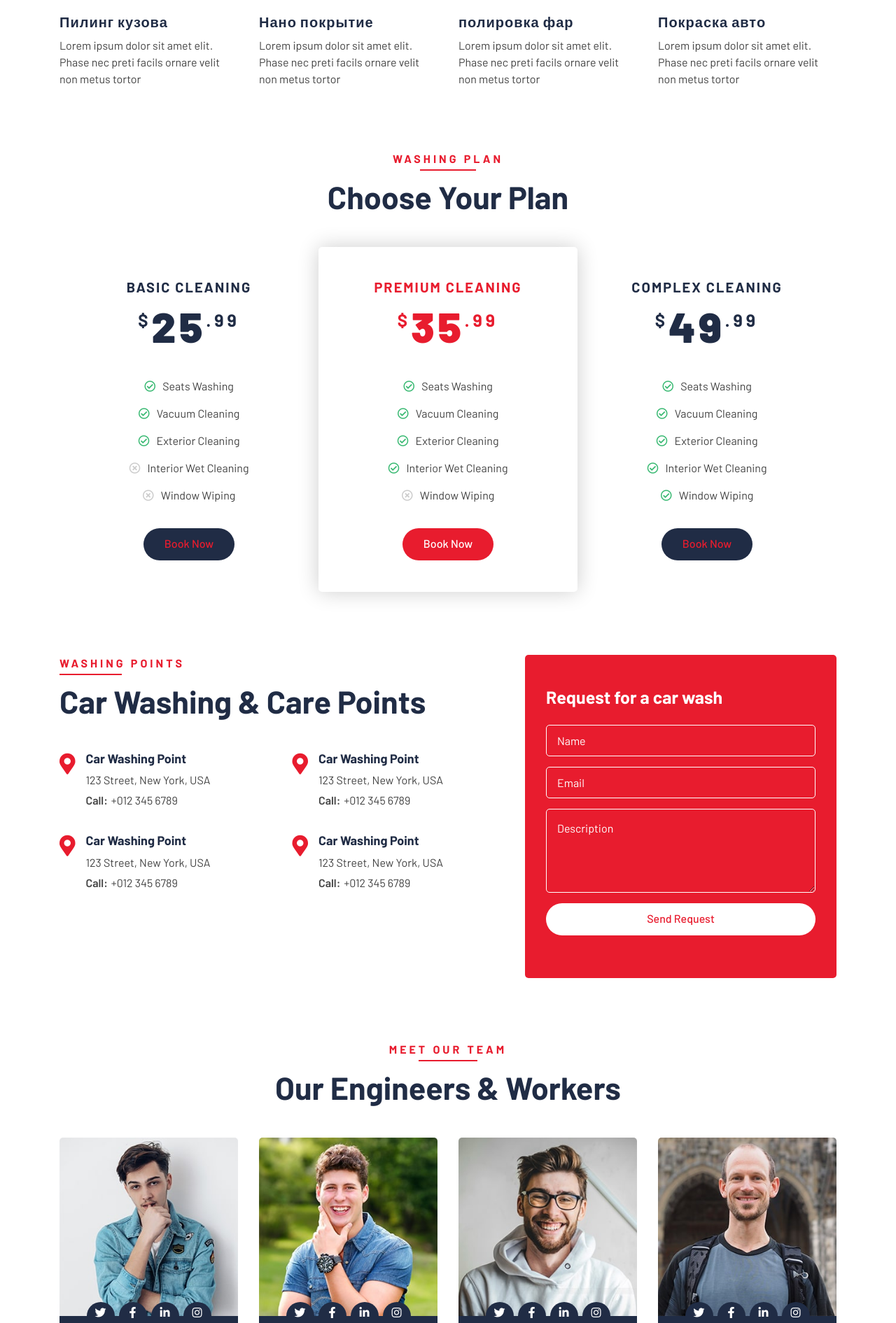
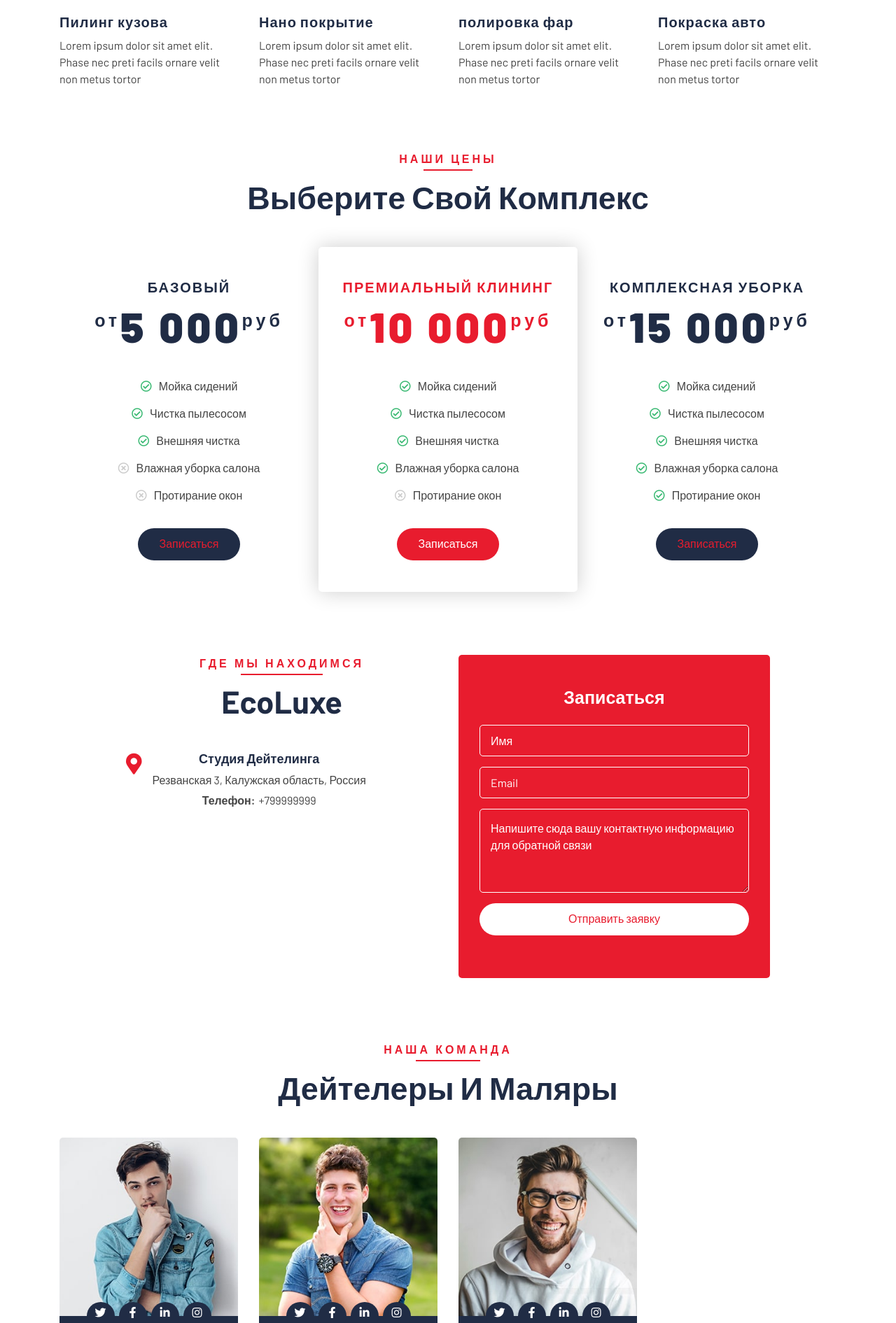
Before and after one commit to Nexim91/detaling, a Django app: page / in a window 1280 px wide. Shown: the part 2246-4137 px from the top of the page at 70% size. Run offline with Django 5.2, Linux system fonts and the light colour scheme; some libraries are stand-ins or nearby versions.

Commit message:
Адаптирован шаблон index.html под проект АвтоЛюкс

```diff
--- a/templates/index.html
+++ b/templates/index.html
@@ -143,10 +143,10 @@
                             <img src="{% static 'img/carousel-2.jpg' %}" alt="Carousel 2">
                         </div>
                         <div class="carousel-text">
-                            <h3>Washing & Detailing</h3>
-                            <h1>Quality service for you</h1>
+                            <h3>Мойка и Дейтелинг</h3>
+                            <h1>Качество на первом месте</h1>
                             <p>
-                                Morbi sagittis turpis id suscipit feugiat. Suspendisse eu augue urna. Morbi sagittis orci sodales
+                               Что то тут писать надо
                             </p>
                             <a class="btn btn-custom" href="">Explore More</a>
                         </div>
@@ -156,10 +156,10 @@
                             <img src="{% static 'img/carousel-3.jpg' %}" alt="Carousel 3">
                         </div>
                         <div class="carousel-text">
-                            <h3>Washing & Detailing</h3>
-                            <h1>Exterior & Interior Washing</h1>
+                            <h3>мойка и Дейтелинг</h3>
+                            <h1>чистота и порядок</h1>
                             <p>
-                                Sed ultrices, est eget feugiat accumsan, dui nibh egestas tortor, ut rhoncus nibh ligula euismod quam
+                                уборочка на 5+
                             </p>
                             <a class="btn btn-custom" href="">Explore More</a>
                         </div>
@@ -280,67 +280,67 @@
         <div class="price">
             <div class="container">
                 <div class="section-header text-center">
-                    <p>Washing Plan</p>
-                    <h2>Choose Your Plan</h2>
+                    <p>Наши Цены</p>
+                    <h2>Выберите свой комплекс</h2>
                 </div>
                 <div class="row">
                     <div class="col-md-4">
                         <div class="price-item">
                             <div class="price-header">
-                                <h3>Basic Cleaning</h3>
-                                <h2><span>$</span><strong>25</strong><span>.99</span></h2>
+                                <h3>Базовый</h3>
+                                <h2><span>от</span><strong>5 000</strong><span>руб</span></h2>
                             </div>
                             <div class="price-body">
                                 <ul>
-                                    <li><i class="far fa-check-circle"></i>Seats Washing</li>
-                                    <li><i class="far fa-check-circle"></i>Vacuum Cleaning</li>
-                                    <li><i class="far fa-check-circle"></i>Exterior Cleaning</li>
-                                    <li><i class="far fa-times-circle"></i>Interior Wet Cleaning</li>
-                                    <li><i class="far fa-times-circle"></i>Window Wiping</li>
+                                    <li><i class="far fa-check-circle"></i>Мойка сидений</li>
+                                    <li><i class="far fa-check-circle"></i>Чистка пылесосом</li>
+                                    <li><i class="far fa-check-circle"></i>Внешняя чистка</li>
+                                    <li><i class="far fa-times-circle"></i>Влажная уборка салона</li>
+                                    <li><i class="far fa-times-circle"></i>Протирание окон</li>
                                 </ul>
                             </div>
                             <div class="price-footer">
-                                <a class="btn btn-custom" href="">Book Now</a>
+                                <a class="btn btn-custom" href="">Записаться</a>
                             </div>
                         </div>
                     </div>
                     <div class="col-md-4">
                         <div class="price-item featured-item">
                             <div class="price-header">
-                                <h3>Premium Cleaning</h3>
-                                <h2><span>$</span><strong>35</strong><span>.99</span></h2>
+                                <h3>Премиальный клининг</h3>
+                                <h2><span>от</span><strong>10 000</strong><span>руб</span></h2>
                             </div>
                             <div class="price-body">
                                 <ul>
-                                    <li><i class="far fa-check-circle"></i>Seats Washing</li>
-                                    <li><i class="far fa-check-circle"></i>Vacuum Cleaning</li>
-                                    <li><i class="far fa-check-circle"></i>Exterior Cleaning</li>
-                                    <li><i class="far fa-check-circle"></i>Interior Wet Cleaning</li>
-                                    <li><i class="far fa-times-circle"></i>Window Wiping</li>
+                                    <li><i class="far fa-check-circle"></i>Мойка сидений</li>
+                                    <li><i class="far fa-check-circle"></i>Чистка пылесосом</li>
+                                    <li><i class="far fa-check-circle"></i>Внешняя чистка</li>
+                                    <li><i class="far fa-check-circle"></i>Влажная уборка салона</li>
+                                    <li><i class="far fa-times-circle"></i>Протирание окон</li>
                                 </ul>
                             </div>
                             <div class="price-footer">
-                                <a class="btn btn-custom" href="">Book Now</a>
+                                <a class="btn btn-custom" href="">Записаться</a>
                             </div>
                         </div>
                     </div>
                     <div class="col-md-4">
                         <div class="price-item">
                             <div class="price-header">
-                                <h3>Complex Cleaning</h3>
-                                <h2><span>$</span><strong>49</strong><span>.99</span></h2>
+                                <h3>Комплексная уборка</h3>
+                                <h2><span>от</span><strong>15 000</strong><span>руб</span></h2>
                             </div>
                             <div class="price-body">
                                 <ul>
-                                    <li><i class="far fa-check-circle"></i>Seats Washing</li>
-                                    <li><i class="far fa-check-circle"></i>Vacuum Cleaning</li>
-                                    <li><i class="far fa-check-circle"></i>Exterior Cleaning</li>
-                                    <li><i class="far fa-check-circle"></i>Interior Wet Cleaning</li>
-                                    <li><i class="far fa-check-circle"></i>Window Wiping</li>
+                                    <li><i class="far fa-check-circle"></i>Мойка сидений</li>
+                                    <li><i class="far fa-check-circle"></i>Чистка пылесосом</li>
+                                    <li><i class="far fa-check-circle"></i>Внешняя чистка</li>
+                                    <li><i class="far fa-check-circle"></i>Влажная уборка салона</li>
+                                    <li><i class="far fa-check-circle"></i>Протирание окон</li>
                                 </ul>
                             </div>
                             <div class="price-footer">
-                                <a class="btn btn-custom" href="">Book Now</a>
+                                <a class="btn btn-custom" href="">Записаться</a>
                             </div>
                         </div>
                     </div>
@@ -353,70 +353,39 @@
 <!-- Location Start -->
 <div class="location">
     <div class="container">
-                <div class="row">
-                    <div class="col-lg-7">
-                        <div class="section-header text-left">
-                            <p>Washing Points</p>
-                            <h2>Car Washing & Care Points</h2>
+        <div class="row justify-content-center"> <!-- Центрируем строку -->
+            <!-- Левая колонка (информация) -->
+            <div class="col-lg-5 mb-4 mb-lg-0"> <!-- Уменьшил ширину и добавил отступ -->
+                <div class="section-header text-center"> <!-- Центрируем заголовок -->
+                    <p>Где мы находимся</p>
+                    <h2>EcoLuxe</h2>
                 </div>
-                        <div class="row">
-                            <div class="col-md-6">
-                                <div class="location-item">
+                <div class="location-item text-center"> <!-- Центрируем блок -->
                     <i class="fa fa-map-marker-alt"></i>
                     <div class="location-text">
-                                        <h3>Car Washing Point</h3>
-                                        <p>123 Street, New York, USA</p>
-                                        <p><strong>Call:</strong>+012 345 6789</p>
+                        <h3>Студия Дейтелинга</h3>
+                        <p>Резванская 3, Калужская область, Россия</p>
+                        <p><strong>Телефон:</strong>+799999999</p>
                     </div>
                 </div>
             </div>
-                            <div class="col-md-6">
-                                <div class="location-item">
-                                    <i class="fa fa-map-marker-alt"></i>
-                                    <div class="location-text">
-                                        <h3>Car Washing Point</h3>
-                                        <p>123 Street, New York, USA</p>
-                                        <p><strong>Call:</strong>+012 345 6789</p>
-                                    </div>
-                                </div>
-                            </div>
-                            <div class="col-md-6">
-                                <div class="location-item">
-                                    <i class="fa fa-map-marker-alt"></i>
-                                    <div class="location-text">
-                                        <h3>Car Washing Point</h3>
-                                        <p>123 Street, New York, USA</p>
-                                        <p><strong>Call:</strong>+012 345 6789</p>
-                                    </div>
-                                </div>
-                            </div>
-                            <div class="col-md-6">
-                                <div class="location-item">
-                                    <i class="fa fa-map-marker-alt"></i>
-                                    <div class="location-text">
-                                        <h3>Car Washing Point</h3>
-                                        <p>123 Street, New York, USA</p>
-                                        <p><strong>Call:</strong>+012 345 6789</p>
-                                    </div>
-                                </div>
-                            </div>
-                        </div>
-                    </div>
-                    <div class="col-lg-5">
+
+            <!-- Правая колонка (форма) -->
+            <div class="col-lg-5"> <!-- Такая же ширина как у левой -->
                 <div class="location-form">
-                            <h3>Request for a car wash</h3>
+                    <h3 class="text-center">Записаться</h3> <!-- Центрируем заголовок -->
                     <form>
                         <div class="control-group">
-                                    <input type="text" class="form-control" placeholder="Name" required="required" />
+                            <input type="text" class="form-control" placeholder="Имя" required="required" />
                         </div>
                         <div class="control-group">
                             <input type="email" class="form-control" placeholder="Email" required="required" />
                         </div>
                         <div class="control-group">
-                                    <textarea class="form-control" placeholder="Description" required="required"></textarea>
+                            <textarea class="form-control" placeholder="Напишите сюда вашу контактную информацию для обратной связи" required="required"></textarea>
                         </div>
-                                <div>
-                                    <button class="btn btn-custom" type="submit">Send Request</button>
+                        <div class="text-center"> <!-- Центрируем кнопку -->
+                            <button class="btn btn-custom" type="submit">Отправить заявку</button>
                         </div>
                     </form>
                 </div>
@@ -431,8 +400,8 @@
         <div class="team">
             <div class="container">
                 <div class="section-header text-center">
-                    <p>Meet Our Team</p>
-                    <h2>Our Engineers & Workers</h2>
+                    <p>Наша команда</p>
+                    <h2>Дейтелеры и Маляры</h2>
                 </div>
                 <div class="row">
                     <div class="col-lg-3 col-md-6">
@@ -441,8 +410,8 @@
                                     <img src="{% static 'img/team-1.jpg' %}" alt="Team Image">
                             </div>
                             <div class="team-text">
-                                <h2>Donald John</h2>
-                                <p>Engineer</p>
+                                <h2>Рузанов Юрий</h2>
+                                <p>Дейтлер</p>
                                 <div class="team-social">
                                     <a href=""><i class="fab fa-twitter"></i></a>
                                     <a href=""><i class="fab fa-facebook-f"></i></a>
@@ -458,8 +427,8 @@
                                 <img src="{% static 'img/team-2.jpg' %}" alt="Team Image">
                             </div>
                             <div class="team-text">
-                                <h2>Adam Phillips</h2>
-                                <p>Engineer</p>
+                                <h2>Алексей Кобейкин</h2>
+                                <p>Автомаляр</p>
                                 <div class="team-social">
                                     <a href=""><i class="fab fa-twitter"></i></a>
                                     <a href=""><i class="fab fa-facebook-f"></i></a>
@@ -475,25 +444,8 @@
                                 <img src="{% static 'img/team-3.jpg' %}" alt="Team Image">
                             </div>
                             <div class="team-text">
-                                <h2>Thomas Olsen</h2>
-                                <p>Worker</p>
-                                <div class="team-social">
-                                    <a href=""><i class="fab fa-twitter"></i></a>
-                                    <a href=""><i class="fab fa-facebook-f"></i></a>
-                                    <a href=""><i class="fab fa-linkedin-in"></i></a>
-                                    <a href=""><i class="fab fa-instagram"></i></a>
-                                </div>
-                            </div>
-                        </div>
-                    </div>
-                    <div class="col-lg-3 col-md-6">
-                        <div class="team-item">
-                            <div class="team-img">
-                                <img src="{% static 'img/team-4.jpg' %}" alt="Team Image">
-                            </div>
-                            <div class="team-text">
-                                <h2>James Alien</h2>
-                                <p>Worker</p>
+                                <h2>Михаил Ручкин</h2>
+                                <p>Автомаляр</p>
                                 <div class="team-social">
                                     <a href=""><i class="fab fa-twitter"></i></a>
                                     <a href=""><i class="fab fa-facebook-f"></i></a>
@@ -514,46 +466,46 @@
             <div class="container">
                 <div class="section-header text-center">
                     <p>Отзывы клиентов</p>
-                    <h2>What our clients say</h2>
+                    <h2>Что о нас говорят</h2>
                 </div>
                 <div class="owl-carousel testimonials-carousel">
                     <div class="testimonial-item">
                         <img src="{% static 'img/testimonial-1.jpg' %}" alt="Testimonial Image">
                         <div class="testimonial-text">
-                            <h3>Client Name</h3>
-                            <h4>Profession</h4>
+                            <h3>Виктор Палыч</h3>
+                            <h4>директор</h4>
                             <p>
-                                Lorem ipsum dolor sit amet elit. Phasel preti mi facilis ornare velit non vulputa. Aliqu metus tortor auctor gravid
+                                Я в шоке как чисто!
                             </p>
                         </div>
                     </div>
                     <div class="testimonial-item">
                         <img src="{% static 'img/testimonial-2.jpg' %}" alt="Testimonial Image">
                         <div class="testimonial-text">
-                            <h3>Client Name</h3>
-                            <h4>Profession</h4>
+                            <h3>Оля Ватрушкина</h3>
+                            <h4>автолюбитель</h4>
                             <p>
-                                Lorem ipsum dolor sit amet elit. Phasel preti mi facilis ornare velit non vulputa. Aliqu metus tortor auctor gravid
+                                Машина теперь как новая
                             </p>
                         </div>
                     </div>
                     <div class="testimonial-item">
                         <img src="{% static 'img/testimonial-3.jpg' %}" alt="Testimonial Image">
                         <div class="testimonial-text">
-                            <h3>Client Name</h3>
-                            <h4>Profession</h4>
+                            <h3>Сергей Ходжаев</h3>
+                            <h4>Мастер</h4>
                             <p>
-                                Lorem ipsum dolor sit amet elit. Phasel preti mi facilis ornare velit non vulputa. Aliqu metus tortor auctor gravid
+                                Мой Урал блестит как новый
                             </p>
                         </div>
                     </div>
                     <div class="testimonial-item">
                         <img src="{% static 'img/testimonial-4.jpg' %}" alt="Testimonial Image">
                         <div class="testimonial-text">
-                            <h3>Client Name</h3>
-                            <h4>Profession</h4>
+                            <h3>Тимур Незаметдинов</h3>
+                            <h4>Рабочий</h4>
                             <p>
-                                Lorem ipsum dolor sit amet elit. Phasel preti mi facilis ornare velit non vulputa. Aliqu metus tortor auctor gravid
+                                открасили машину божественно!
                             </p>
                         </div>
                     </div>
@@ -568,7 +520,7 @@
             <div class="container">
                 <div class="section-header text-center">
                     <p>Наши работы</p>
-                    <h2>Latest news & articles</h2>
+                    <h2>Что мы делали</h2>
                 </div>
                 <div class="row">
                     <div class="col-lg-4">
@@ -578,13 +530,13 @@
                                 <div class="meta-date">
                                     <span>01</span>
                                     <strong>Jan</strong>
-                                    <span>2045</span>
+                                    <span>2020</span>
                                 </div>
                             </div>
                             <div class="blog-text">
-                                <h3><a href="#">Lorem ipsum dolor sit amet</a></h3>
+                                <h3><a href="#">Уборка старой грязи</a></h3>
                                 <p>
-                                    Lorem ipsum dolor sit amet elit. Pellent iaculis blandit lorem, quis convall diam eleife. Nam in arcu sit amet massa ferment quis enim. Nunc  augue velit metus congue eget semper
+                                    Было трудно
                                 </p>
                             </div>
                             <div class="blog-meta">
@@ -601,14 +553,13 @@
                                 <div class="meta-date">
                                     <span>01</span>
                                     <strong>Jan</strong>
-                                    <span>2045</span>
+                                    <span>2025</span>
                                 </div>
                             </div>
                             <div class="blog-text">
-                                <h3><a href="#">Lorem ipsum dolor sit amet</a></h3>
+                                <h3><a href="#">Полировка чего то</a></h3>
                                 <p>
-                                    Lorem ipsum dolor sit amet elit. Pellent iaculis blandit lorem, quis convall diam eleife. Nam in arcu sit amet massa ferment quis enim. Nunc  augue velit metus congue eget semper
-                                </p>
+                                    юра полировал он знает
                             </div>
                             <div class="blog-meta">
                                 <p><i class="fa fa-user"></i><a href="">Admin</a></p>
@@ -628,9 +579,10 @@
                                 </div>
                             </div>
                             <div class="blog-text">
-                                <h3><a href="#">Lorem ipsum dolor sit amet</a></h3>
+                                <h3><a href="#">Грязные сиденья</a></h3>
                                 <p>
-                                    Lorem ipsum dolor sit amet elit. Pellent iaculis blandit lorem, quis convall diam eleife. Nam in arcu sit amet massa ferment quis enim. Nunc  augue velit metus congue eget semper
+                                    мишаня потел но убирался
+
                                 </p>
                             </div>
                             <div class="blog-meta">
@@ -653,8 +605,8 @@
                     <div class="col-lg-3 col-md-6">
                         <div class="footer-contact">
                             <h2>Get In Touch</h2>
-                            <p><i class="fa fa-map-marker-alt"></i>123 Street, New York, USA</p>
-                            <p><i class="fa fa-phone-alt"></i>+012 345 67890</p>
+                            <p><i class="fa fa-map-marker-alt"></i>Резванская 3, Калуга, Россия</p>
+                            <p><i class="fa fa-phone-alt"></i>+7999999999</p>
                             <p><i class="fa fa-envelope"></i>info@example.com</p>
                             <div class="footer-social">
                                 <a class="btn" href=""><i class="fab fa-twitter"></i></a>
```
Lines whose indentation alone changed are shown as unchanged.
